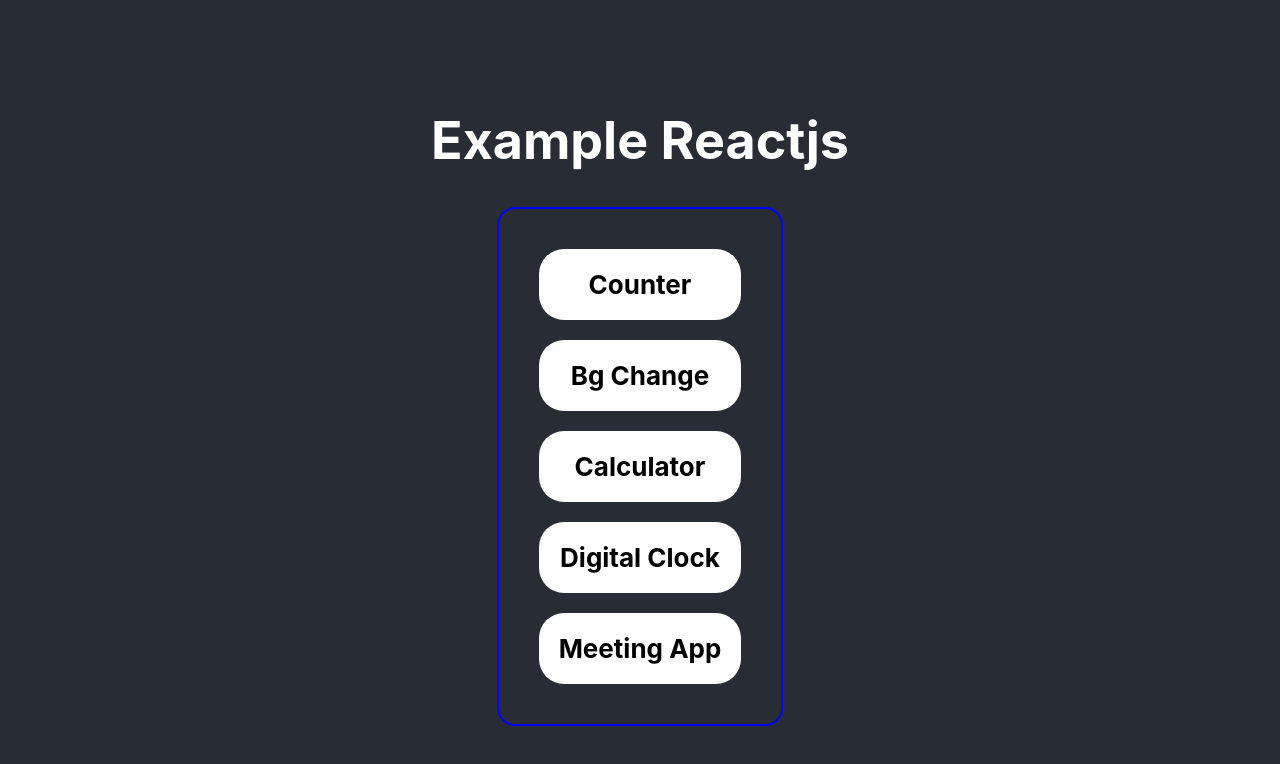
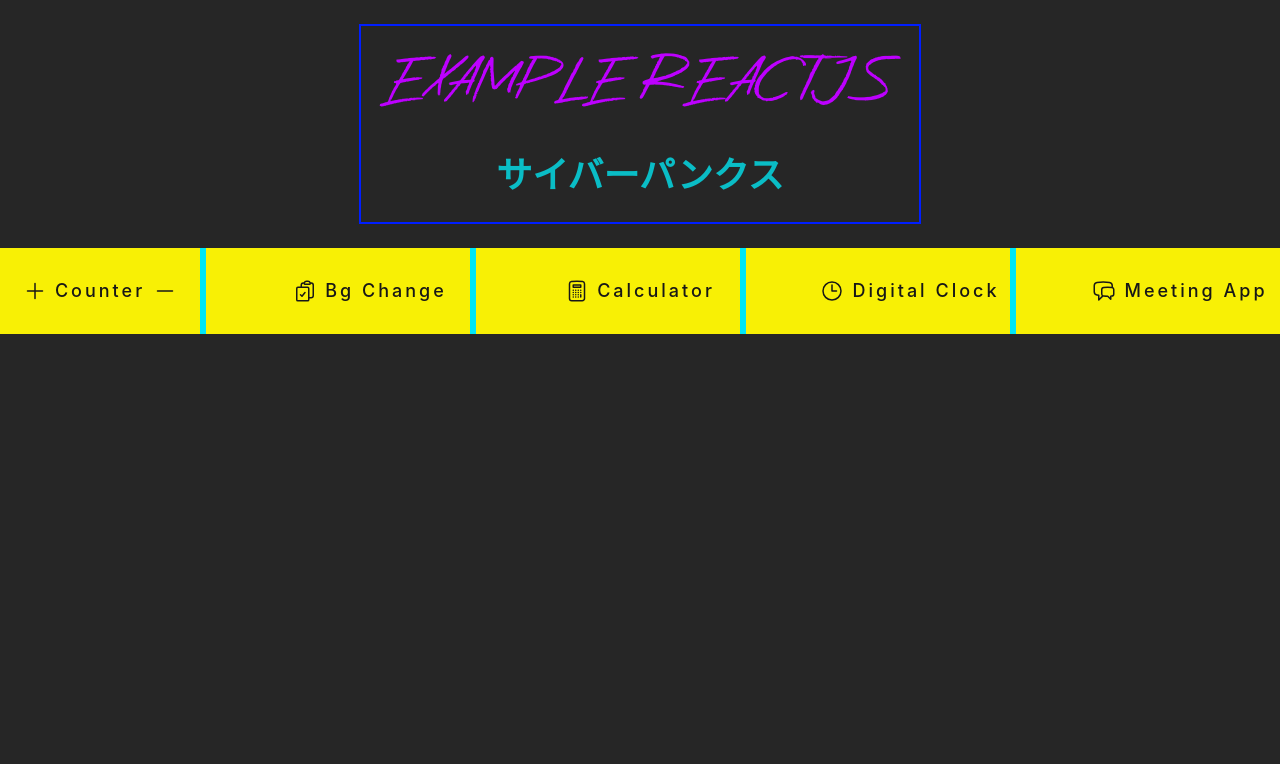
Before and after one commit to MawiDev/mini-project-react-js, a React (Create React App) app: page / in a window 1280 px wide. Shown: the top 764 px of the page. Built offline with nearby package versions, Linux system fonts and the light colour scheme.

Commit message:
tailwind & cyberpunk style

```diff
--- a/package.json
+++ b/package.json
@@ -35,5 +35,8 @@
       "last 1 firefox version",
       "last 1 safari version"
     ]
+  },
+  "devDependencies": {
+    "tailwindcss": "^3.2.7"
   }
 }
--- a/src/App.css
+++ b/src/App.css
@@ -1,38 +1,107 @@
-.App {
-  text-align: center;
+@tailwind base;
+@tailwind components;
+@tailwind utilities;
+
+@font-face {
+  font-family: asherpunk;
+  src: url("./assets/fonts/asher-punk-font/AsherPunkDemoVersion-ALZJ2.ttf");
 }
 
-.App-logo {
-  height: 40vmin;
-  pointer-events: none;
+.asher-punk {
+  font-family: asherpunk;
 }
 
-@media (prefers-reduced-motion: no-preference) {
-  .App-logo {
-    animation: App-logo-spin infinite 20s linear;
+/* CSS */
+.button-49,
+.button-49:after {
+  width: 200px;
+  line-height: 78px;
+  letter-spacing: 3px;
+  box-shadow: 6px 0px 0px #00E6F6;
+  outline: transparent;
+  position: relative;
+  user-select: none;
+  -webkit-user-select: none;
+  touch-action: manipulation;
+}
+
+.button-49:after {
+  --slice-0: inset(50% 50% 50% 50%);
+  --slice-1: inset(80% -6px 0 0);
+  --slice-2: inset(50% -6px 30% 0);
+  --slice-3: inset(10% -6px 85% 0);
+  --slice-4: inset(40% -6px 43% 0);
+  --slice-5: inset(80% -6px 5% 0);
+
+  content: 'サイバーパンクス';
+  display: block;
+  position: absolute;
+  top: 0;
+  left: 0;
+  right: 0;
+  bottom: 0;
+  background: linear-gradient(45deg, transparent 3%, #00E6F6 3%, #00E6F6 5%, #ea00d9 5%);
+  text-shadow: -3px -3px 0px #F8F005, 3px 3px 0px #00E6F6;
+  clip-path: var(--slice-0);
+}
+
+.button-49:hover:after {
+  animation: 1s glitch;
+  animation-timing-function: steps(2, end);
+}
+
+@keyframes glitch {
+  0% {
+    clip-path: var(--slice-1);
+    transform: translate(-20px, -10px);
+  }
+  10% {
+    clip-path: var(--slice-3);
+    transform: translate(10px, 10px);
+  }
+  20% {
+    clip-path: var(--slice-1);
+    transform: translate(-10px, 10px);
+  }
+  30% {
+    clip-path: var(--slice-3);
+    transform: translate(0px, 5px);
+  }
+  40% {
+    clip-path: var(--slice-2);
+    transform: translate(-5px, 0px);
+  }
+  50% {
+    clip-path: var(--slice-3);
+    transform: translate(5px, 0px);
+  }
+  60% {
+    clip-path: var(--slice-4);
+    transform: translate(5px, 10px);
+  }
+  70% {
+    clip-path: var(--slice-2);
+    transform: translate(-10px, 10px);
+  }
+  80% {
+    clip-path: var(--slice-5);
+    transform: translate(20px, -10px);
+  }
+  90% {
+    clip-path: var(--slice-1);
+    transform: translate(-10px, 0px);
+  }
+  100% {
+    clip-path: var(--slice-1);
+    transform: translate(0);
   }
 }
 
-.App-header {
-  background-color: #282c34;
-  min-height: 100vh;
-  display: flex;
-  flex-direction: column;
-  align-items: center;
-  justify-content: center;
-  font-size: calc(10px + 2vmin);
-  color: white;
-}
-
-.App-link {
-  color: #61dafb;
-}
-
-@keyframes App-logo-spin {
-  from {
-    transform: rotate(0deg);
-  }
-  to {
-    transform: rotate(360deg);
+@media (min-width: 768px) {
+  .button-49,
+  .button-49:after {
+    width: 200px;
+    height: 86px;
+    line-height: 88px;
   }
 }
--- a/src/components/Calculator.jsx
+++ b/src/components/Calculator.jsx
@@ -1,4 +1,3 @@
-import { useState } from "react"
 import ReturnButton from "./ReturnButton"
 
 export default function Calculator () {
--- a/src/pages/home.jsx
+++ b/src/pages/home.jsx
@@ -3,63 +3,100 @@ const Home = () => {
     const linkApp = [
         {
             name:'Counter',
-            toref:'/counter'
+            toref:'/counter',
+            svg: (
+                <svg xmlns="http://www.w3.org/2000/svg" fill="none" viewBox="0 0 24 24" strokeWidth={1.5} stroke="currentColor" className="w-6 h-6">
+                    <path strokeLinecap="round" strokeLinejoin="round" d="M12 4.5v15m7.5-7.5h-15" />
+                </svg>
+            ),
+            svg2: (
+                <svg xmlns="http://www.w3.org/2000/svg" fill="none" viewBox="0 0 24 24" strokeWidth={1.5} stroke="currentColor" className="w-6 h-6">
+                    <path strokeLinecap="round" strokeLinejoin="round" d="M19.5 12h-15" />
+                </svg>
+            )
         },
         {
             name:'Bg Change',
-            toref:'/bgchange'
+            toref:'/bgchange',
+            svg: (
+                <svg xmlns="http://www.w3.org/2000/svg" fill="none" viewBox="0 0 24 24" strokeWidth={1.5} stroke="currentColor" className="w-6 h-6">
+                    <path strokeLinecap="round" strokeLinejoin="round" d="M11.35 3.836c-.065.21-.1.433-.1.664 0 .414.336.75.75.75h4.5a.75.75 0 00.75-.75 2.25 2.25 0 00-.1-.664m-5.8 0A2.251 2.251 0 0113.5 2.25H15c1.012 0 1.867.668 2.15 1.586m-5.8 0c-.376.023-.75.05-1.124.08C9.095 4.01 8.25 4.973 8.25 6.108V8.25m8.9-4.414c.376.023.75.05 1.124.08 1.131.094 1.976 1.057 1.976 2.192V16.5A2.25 2.25 0 0118 18.75h-2.25m-7.5-10.5H4.875c-.621 0-1.125.504-1.125 1.125v11.25c0 .621.504 1.125 1.125 1.125h9.75c.621 0 1.125-.504 1.125-1.125V18.75m-7.5-10.5h6.375c.621 0 1.125.504 1.125 1.125v9.375m-8.25-3l1.5 1.5 3-3.75" />
+                </svg>
+
+            )
         },
         {
             name:'Calculator',
-            toref:'/calculator'
+            toref:'/calculator',
+            svg:(
+                <svg xmlns="http://www.w3.org/2000/svg" fill="none" viewBox="0 0 24 24" strokeWidth={1.5} stroke="currentColor" className="w-6 h-6">
+                    <path strokeLinecap="round" strokeLinejoin="round" d="M15.75 15.75V18m-7.5-6.75h.008v.008H8.25v-.008zm0 2.25h.008v.008H8.25V13.5zm0 2.25h.008v.008H8.25v-.008zm0 2.25h.008v.008H8.25V18zm2.498-6.75h.007v.008h-.007v-.008zm0 2.25h.007v.008h-.007V13.5zm0 2.25h.007v.008h-.007v-.008zm0 2.25h.007v.008h-.007V18zm2.504-6.75h.008v.008h-.008v-.008zm0 2.25h.008v.008h-.008V13.5zm0 2.25h.008v.008h-.008v-.008zm0 2.25h.008v.008h-.008V18zm2.498-6.75h.008v.008h-.008v-.008zm0 2.25h.008v.008h-.008V13.5zM8.25 6h7.5v2.25h-7.5V6zM12 2.25c-1.892 0-3.758.11-5.593.322C5.307 2.7 4.5 3.65 4.5 4.757V19.5a2.25 2.25 0 002.25 2.25h10.5a2.25 2.25 0 002.25-2.25V4.757c0-1.108-.806-2.057-1.907-2.185A48.507 48.507 0 0012 2.25z" />
+                </svg>
+
+            )
         },
         {
             name:'Digital Clock',
-            toref:'/digitalclock'
+            toref:'/digitalclock',
+            svg: (
+                <svg xmlns="http://www.w3.org/2000/svg" fill="none" viewBox="0 0 24 24" strokeWidth={1.5} stroke="currentColor" className="w-6 h-6">
+                    <path strokeLinecap="round" strokeLinejoin="round" d="M12 6v6h4.5m4.5 0a9 9 0 11-18 0 9 9 0 0118 0z" />
+                </svg>
+
+            )
         },
         {
             name:'Meeting App',
-            toref:'/meeting'
+            toref:'/meeting',
+            svg: (
+                <svg xmlns="http://www.w3.org/2000/svg" fill="none" viewBox="0 0 24 24" strokeWidth={1.5} stroke="currentColor" className="w-6 h-6">
+                    <path strokeLinecap="round" strokeLinejoin="round" d="M20.25 8.511c.884.284 1.5 1.128 1.5 2.097v4.286c0 1.136-.847 2.1-1.98 2.193-.34.027-.68.052-1.02.072v3.091l-3-3c-1.354 0-2.694-.055-4.02-.163a2.115 2.115 0 01-.825-.242m9.345-8.334a2.126 2.126 0 00-.476-.095 48.64 48.64 0 00-8.048 0c-1.131.094-1.976 1.057-1.976 2.192v4.286c0 .837.46 1.58 1.155 1.951m9.345-8.334V6.637c0-1.621-1.152-3.026-2.76-3.235A48.455 48.455 0 0011.25 3c-2.115 0-4.198.137-6.24.402-1.608.209-2.76 1.614-2.76 3.235v6.226c0 1.621 1.152 3.026 2.76 3.235.577.075 1.157.14 1.74.194V21l4.155-4.155" />
+                </svg>
+
+            )
         }
     ]
     return(
         <>
-            <h1>Example Reactjs</h1>
+            <div className="bg-neutral-800 w-full h-screen overflow-hidden">
+                <div className="flex justify-center my-6">
                     <div style={
                         {
-                    textAlign:'center',
-                    border:'2px solid blue',
-                    borderRadius:'18px',
-                    padding:'20px'
+                            border: 'solid 2px #001eff',
+                            color: '#bd00ff'
                         }
                     }>
+                    <h1 className="rounded-lg p-6 text-6xl asher-punk font-light uppercase"
+                    >
+                        Example Reactjs
+                    </h1>
+                    <h4 style={{color:'#0abdc6'}}
+                    className="rounded-lg p-6 text-4xl asher-punk text-center font-extrabold uppercase"
+                    >
+                        サイバーパンクス
+                    </h4>
+                    </div>
+                </div>
+                <div style={{backgroundColor:'#F8F005'}}>
+                    <div className="flex flex-col md:flex-col lg:flex-row justify-between items-center">
                     {linkApp.map((el) =>{
                         return(
-                        <div key={el}
-                        style={
-                            {
-                                padding:'20px',
-                                margin:'20px',
-                                backgroundColor:'white',
-                                borderRadius:'25px',
-                            }
-                        }
+                            <div key={el}>
+                                <Link to={el.toref}
+                                className='button-49 flex gap-2 items-center justify-center
+                                text-neutral-900 text-lg font-medium'
                                 >
-                            <Link style={
-                                {
-                                    color:'black',
-                                    textDecoration:'none',
-                                    fontWeight: 'bold'
-                                }
-                            } to={el.toref}>
+                                    {el.svg}
                                     {el.name}
+                                    {el.svg2}
                                 </Link>
                             </div>
                         )
                     })}
                     </div>
+                </div>
+            </div>
         </>
-
     )
 }
 export default Home;
--- /dev/null
+++ b/tailwind.config.js
@@ -0,0 +1,6 @@
+/** @type {import('tailwindcss').Config} */
+module.exports = {
+  content: ["./src/**/*.{js,jsx,ts,tsx}"],
+  theme: {},
+  plugins: [],
+}
```
Also changed, not shown: src/assets/fonts/asher-punk-font/AsherPunkDemoVersion-ALZJ2.ttf (added), src/assets/fonts/asher-punk-font/info.txt (added), src/assets/fonts/asher-punk-font/misc/Read me.txt (added), 1 other file (tests, documents, lock files or other folders). Lines whose indentation alone changed are shown as unchanged.
